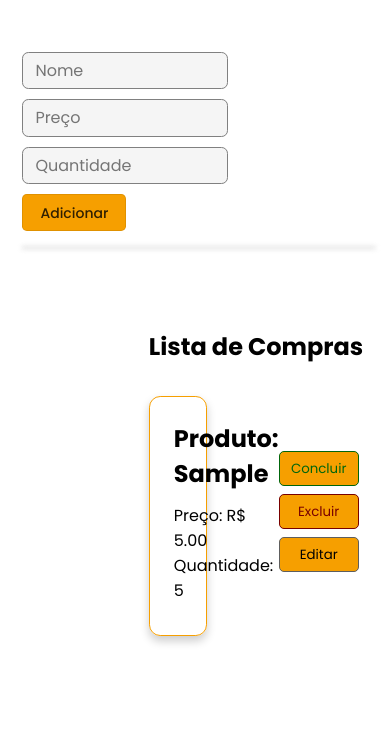
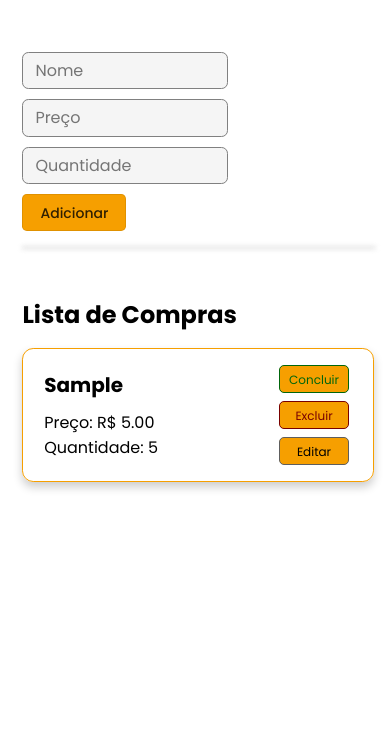
Before and after one commit to LuizNink/BuyList, a plain HTML site: page index.html in a window 390 px wide. Both pictures are taken after typing "Sample", "5", "5" into the empty fields and a click on the button "Adicionar". Shown: the part 66-806 px from the top of the page. Drawn offline with Linux system fonts and the light colour scheme.

Commit message:
Card Lista de Compras - Mobile

```diff
--- a/script.js
+++ b/script.js
@@ -32,7 +32,7 @@ function criarCard(produto) {
     li.innerHTML =
     `<div class="card-lista-de-compras">
         <div>
-            <h2 class="titulo-lista">Produto: ${produto.nome}</h2>
+            <h2 class="titulo-lista">${produto.nome}</h2>
             <p class="paragrafo-lista">Preço: R$ ${produto.preco.toFixed(2)}</p>
             <p class="quantidade-lista">Quantidade: ${produto.quantidade}</p>
         </div>
--- a/style.css
+++ b/style.css
@@ -215,4 +215,54 @@ main > h1{
         margin-top: 1rem;
         width: 22rem;
     }
+
+
+    /*LISTA DE COMPRAS*/
+    main{
+        margin-bottom: 120px;
+    }
+
+    main > h1{
+        margin: 3rem 0 1rem 1.4rem;
+    }
+
+    #lista-de-compras{
+        margin-left: 1.4rem;
+    }
+
+    .card-lista-de-compras{
+        margin-right: 1rem;
+        padding: 1rem 1.5rem 1rem 1.3rem;
+    }
+
+    .titulo-lista{
+        margin-bottom: 10px;
+        font-size: 20px;
+    }
+
+    .botao-concluir{
+        width: 70px;
+        height: 28px;
+        margin-bottom: 8px;
+        font-size: 12px;
+    }
+
+    .botao-excluir{
+        width: 70px;
+        height: 28px;
+        margin-bottom: 8px;
+        font-size: 12px;
+    }
+
+    .botao-editar{
+        width: 70px;
+        height: 28px;
+        font-size: 12px;
+    }
+
+
+    /*FOOTER*/
+    #footer{
+        padding: 5px;
+    }
 }
```
